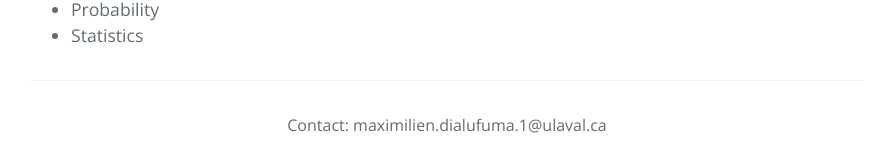
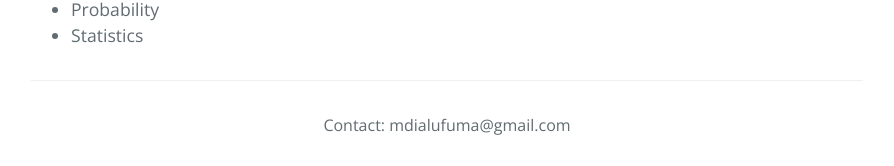
Before and after one commit to dialufuma/dialufuma.github.io, a Jekyll site: the page built from index.md, in a window 1280 px wide. Shown: the part 1102-1268 px from the top of the page, without its empty margins (193-1087 px from the left). Built offline with Jekyll 4.4.1, drawn with Linux system fonts in a browser that asks for light colours.

Commit message:
Update _config.yml

```diff
--- a/_config.yml
+++ b/_config.yml
@@ -20,6 +20,7 @@
 
 title: Maximilien Dialufuma
 email: maximilien.dialufuma.1@ulaval.ca
+email : mdialufuma@gmail.com
 myvariable: true
 google_analytics: G-7W95DVMKJ3
 description: >- # this means to ignore newlines until "baseurl:"
```
